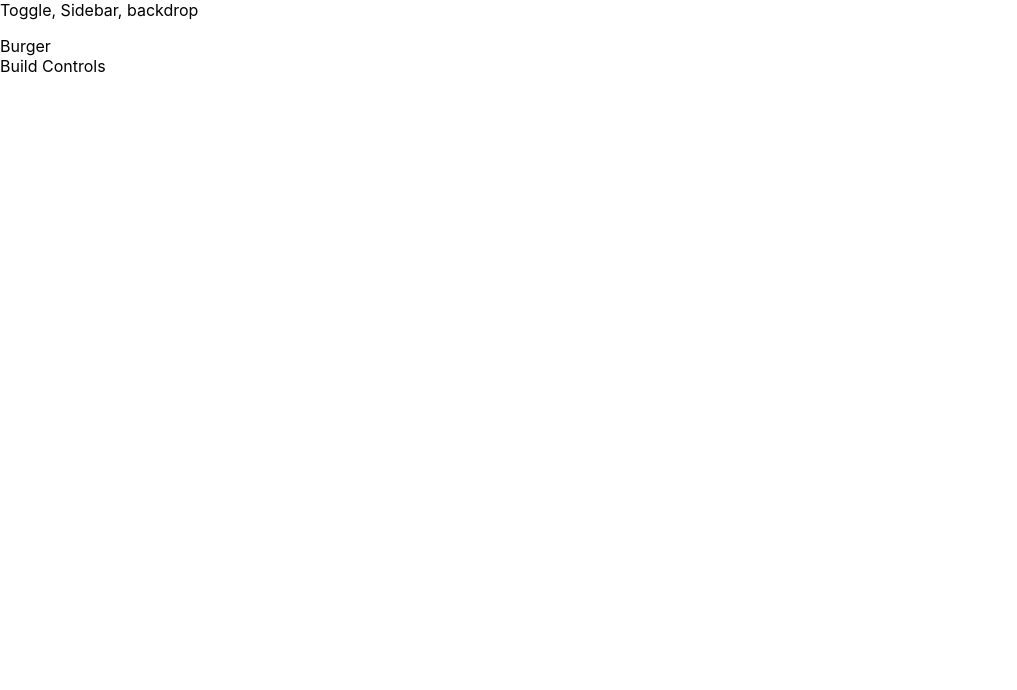
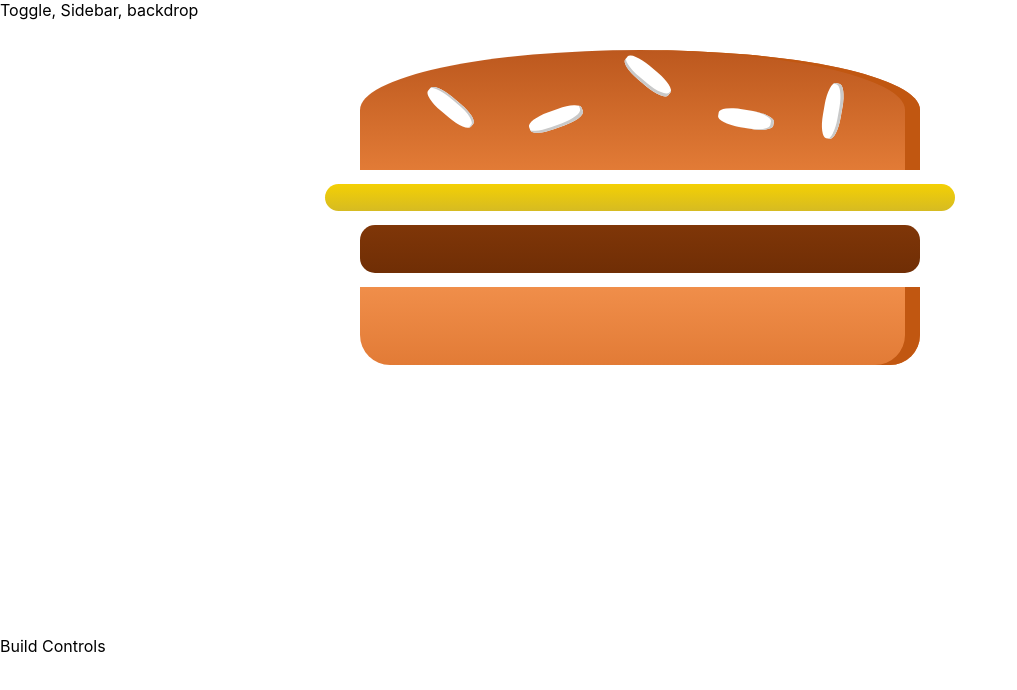
Before and after one commit to aronbergman/burger-builder, a React (Create React App) app: page / in a window 1280 px wide. Shown: the top 690 px of the page, without its empty margins (0-1017 px from the left). Built offline with nearby package versions, Linux system fonts and the light colour scheme.

Commit message:
Starting the Burger Component

```diff
--- a/src/components/Burger/Burger.jsx
+++ b/src/components/Burger/Burger.jsx
@@ -0,0 +1,17 @@
+import React from 'react';
+import classes from './Burger.module.scss'
+
+import BurgerIngridient from './BurgerIngridient/BurgerIngridient'
+
+const Burger = props => {
+    return (
+        <div className={classes.Burger}>
+            <BurgerIngridient type='bread-top'/>
+            <BurgerIngridient type='cheese'/>
+            <BurgerIngridient type='meat'/>
+            <BurgerIngridient type='bread-bottom'/>
+        </div>
+    )
+};
+
+export default Burger;
--- /dev/null
+++ b/src/components/Burger/Burger.module.scss
@@ -0,0 +1,30 @@
+.Burger {
+  width: 100%;
+  margin: auto;
+  height: 250px;
+  overflow: scroll;
+  text-align: center;
+  font-weight: bold;
+  font-size: 1.2rem;
+}
+
+@media (min-width: 500px) and (min-height: 400px) {
+  .Burger {
+    width: 350px;
+    height: 300px;
+  }
+}
+
+@media (min-width: 500px) and (min-height: 401px) {
+  .Burger {
+    width: 450px;
+    height: 400px;
+  }
+}
+
+@media (min-width: 1000px) and (min-height: 700px) {
+  .Burger {
+    width: 700px;
+    height: 600px;
+  }
+}
--- a/src/components/Burger/BurgerIngridient/BurgerIngridient.jsx
+++ b/src/components/Burger/BurgerIngridient/BurgerIngridient.jsx
@@ -18,7 +18,7 @@
                     </div>
                 );
                 break;
-            case ('meet'):
+            case ('meat'):
                 ingridient = <div className={classes.Meat}></div>;
                 break;
             case ('cheese'):
--- a/src/containers/BurgerBuilder/BurgerBuilder.jsx
+++ b/src/containers/BurgerBuilder/BurgerBuilder.jsx
@@ -1,12 +1,13 @@
 import React from 'react';
 import Aux from '../../hoc/Aux'
+import Burger from "../../components/Burger/Burger";
 
 class BurgerBuilder extends React.Component{
 
     render() {
         return (
           <Aux>
-              <div>Burger</div>
+              <Burger/>
               <div>Build Controls</div>
           </Aux>
         );
```
